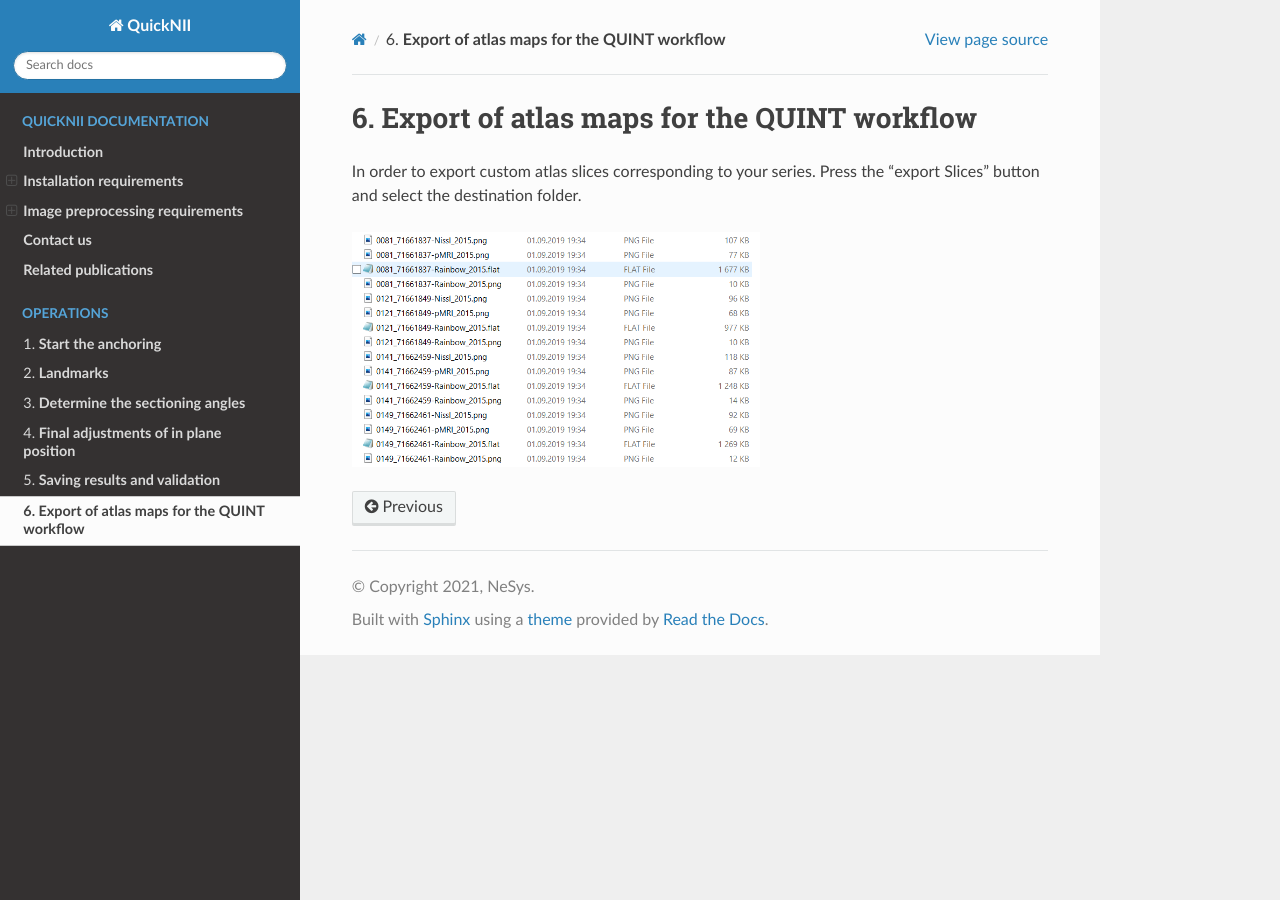
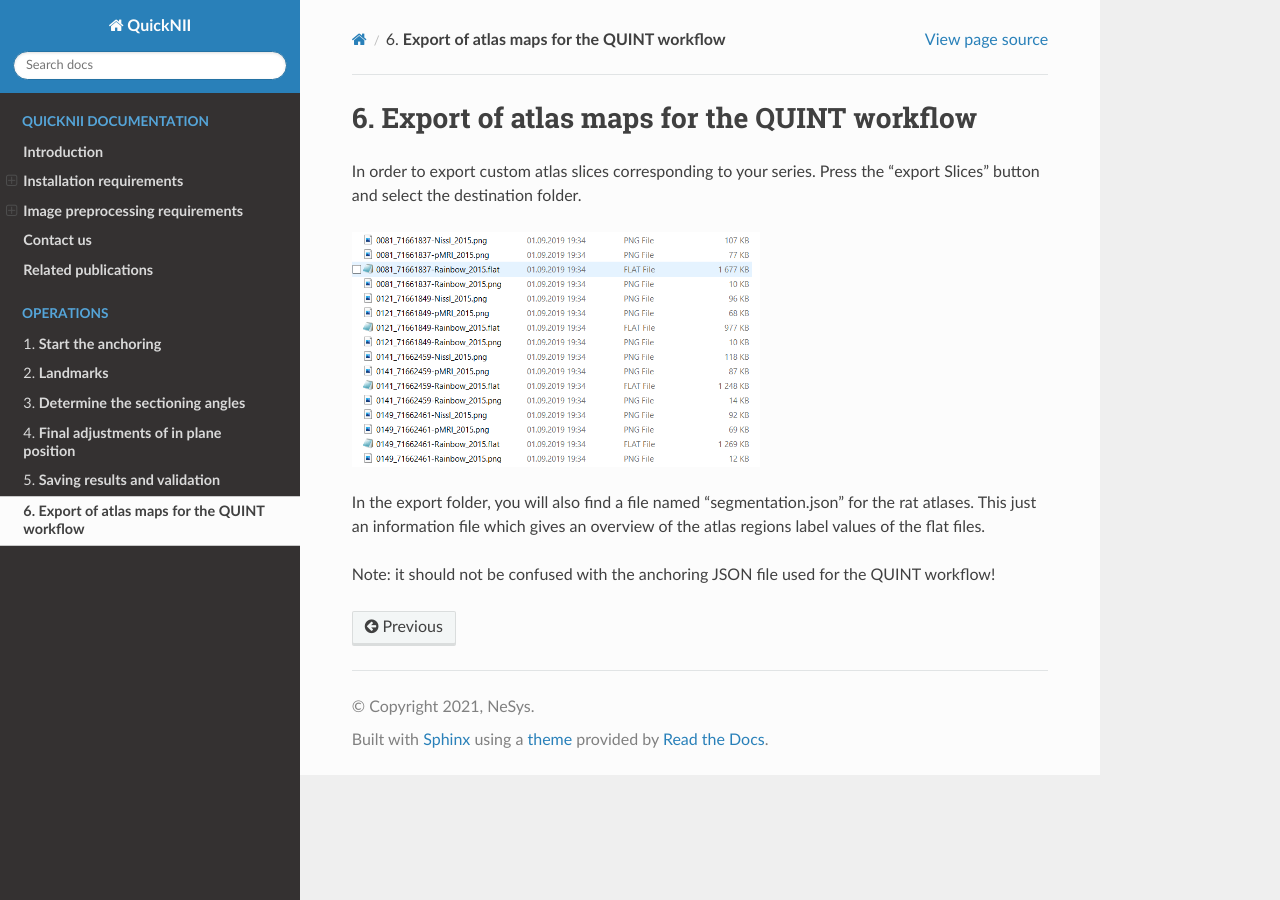
Before and after one commit to Tevemadar/QuickNII, a Sphinx documentation site: the page built from Docs/export.rst, in a window 1280 px wide. Built offline with Sphinx 7.4.7 and the Read the Docs theme 2.0.0, drawn with Linux system fonts in a browser that asks for light colours.

Commit message:
Update export.rst

```diff
--- a/Docs/export.rst
+++ b/Docs/export.rst
@@ -6,3 +6,7 @@ Press the “export Slices” button and select the destination folder.
 .. image:: 6bef45ee36424df69f030c687f030605/media/image19.png
    :width: 4.25in
    :height: 2.44459in
+
+In the export folder, you will also find a file named "segmentation.json" for the rat atlases. This just an information file which gives an overview of the atlas regions label values of the flat files.
+
+Note: it should not be confused with the anchoring JSON file used for the QUINT workflow!
```
